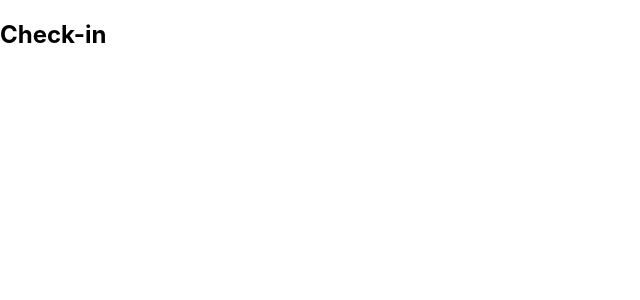
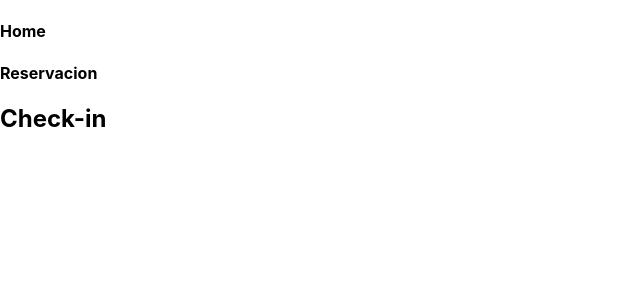
Before and after one commit to jhoncastro1/Software_Hoteleria, a React (Create React App) app in the folder Hoteleria_frontend/: page / in a window 1280 px wide. Shown: the top 300 px of the page, without its empty margins (0-640 px from the left). Built offline with nearby package versions, Linux system fonts and the light colour scheme.

Commit message:
Agregar componentes

```diff
--- a/Hoteleria_frontend/src/App.js
+++ b/Hoteleria_frontend/src/App.js
@@ -2,6 +2,10 @@
 function App() {
   return (
     <div  >
+      <header>
+        <h4>Home</h4>
+        <h4>Reservacion</h4>
+      </header>
      <h2>Check-in</h2>
     </div>
   );
--- a/Hoteleria_frontend/src/components/check-in.js
+++ b/Hoteleria_frontend/src/components/Componentes.js
@@ -1,7 +1,7 @@
-function checkIn(){
+function Componentes(){
     return (
         <div>
-         <h2>Check--In</h2>
+         <h2>Check-In</h2>
         </div>
       );
 }
```
